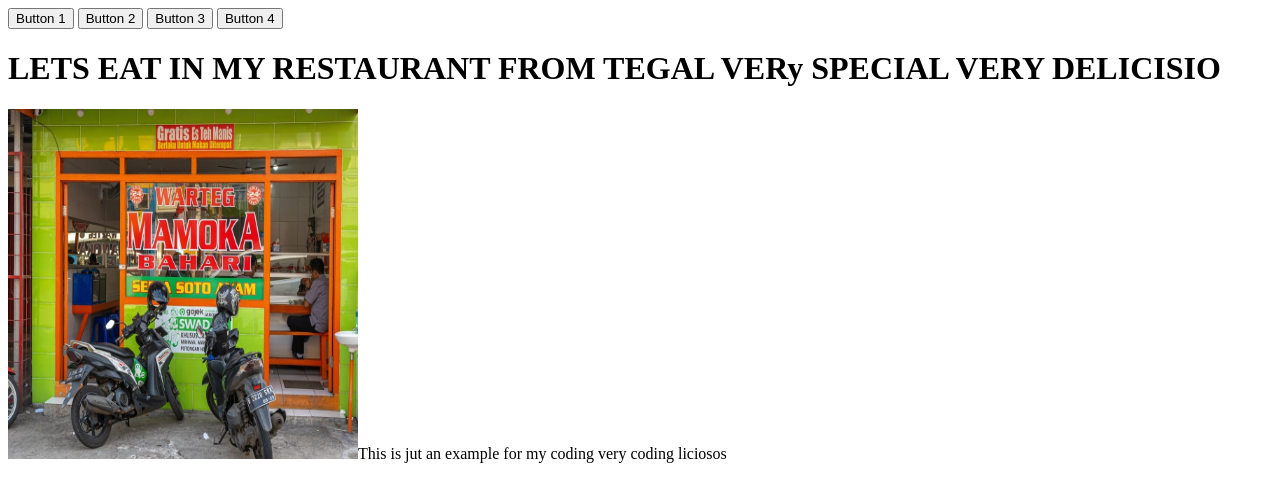
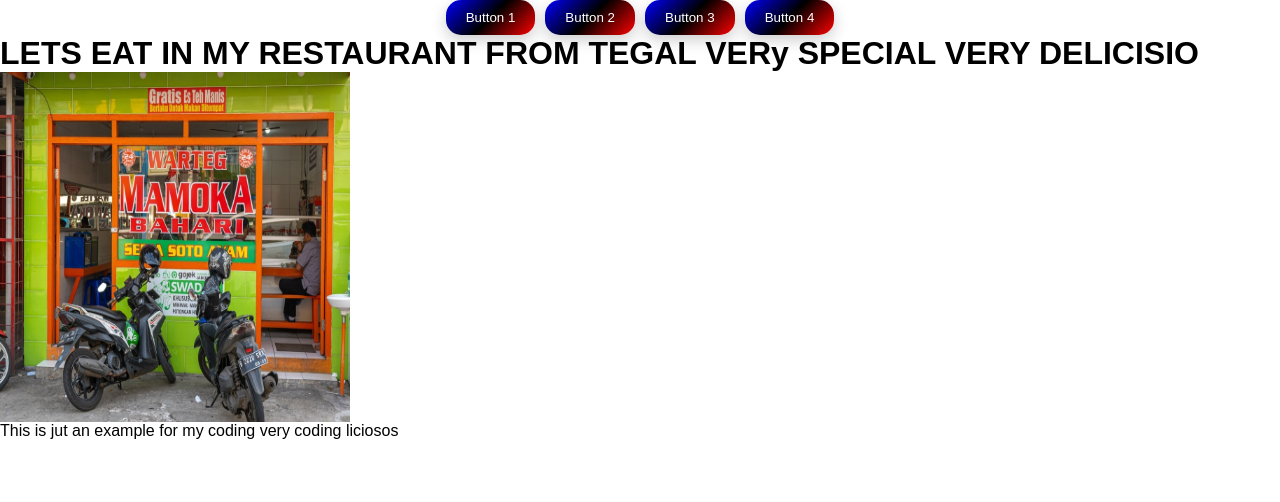
Before and after one commit to tim48-robot/RestaurantPage, a website built with webpack: page src/template.html in a window 1280 px wide. Built offline with nearby package versions, Linux system fonts and the light colour scheme.

Commit message:
feat: designing mah button

```diff
--- a/src/styles.css
+++ b/src/styles.css
@@ -1,4 +1,54 @@
+* {
+  margin: 0;
+  padding: 0;
+  box-sizing: border-box;
+}
+
+html, body {
+  height: 100%;
+  font-family: sans-serif;
+}
+
+ul, ol {
+  list-style: none;
+}
+
+a {
+  text-decoration: none;
+  color: inherit;
+}
+
 img {
     width: 350px;
     height: 350px;
+    display: block;
 }
+
+nav{
+    display: flex;
+    gap: 10px;
+    justify-content: center;
+    align-items: center;
+}
+
+button {
+    border: transparent;
+    padding: 10px 20px;
+    border-radius: 15px;
+    cursor:pointer;
+    color: white;
+    background: linear-gradient(135deg, blue, black, red);
+    box-shadow: 0 5px 15px rgba(0, 0, 0, 0.2);
+}
+
+button:hover{
+    background: linear-gradient(135deg, red, black, blue);
+    box-shadow: 0 8px 20px rgba(0, 0, 0, 0.3);
+    transform: scale(1.05);
+    transition: all 0.3s ease;
+}
+
+button:active{
+    transform: scale(0.85);
+    transition: all 0.3s ease;
+}
```
